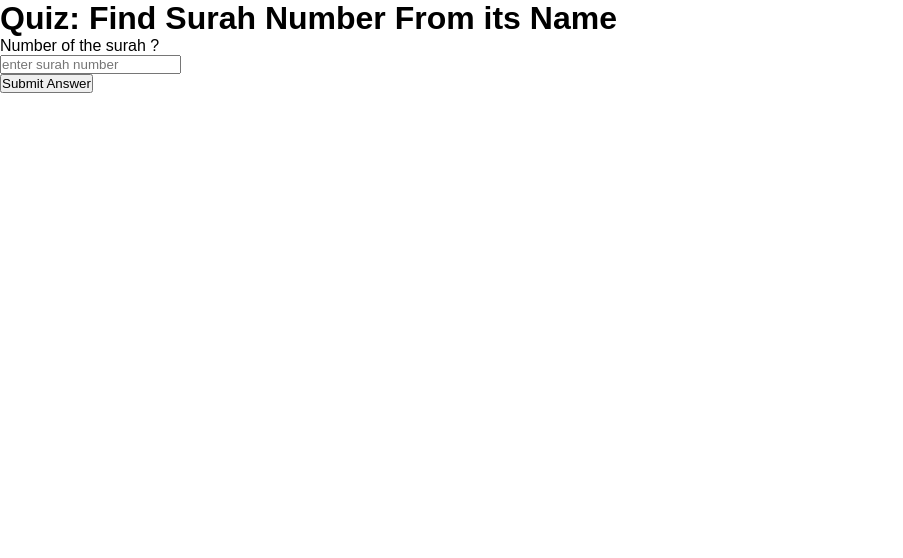
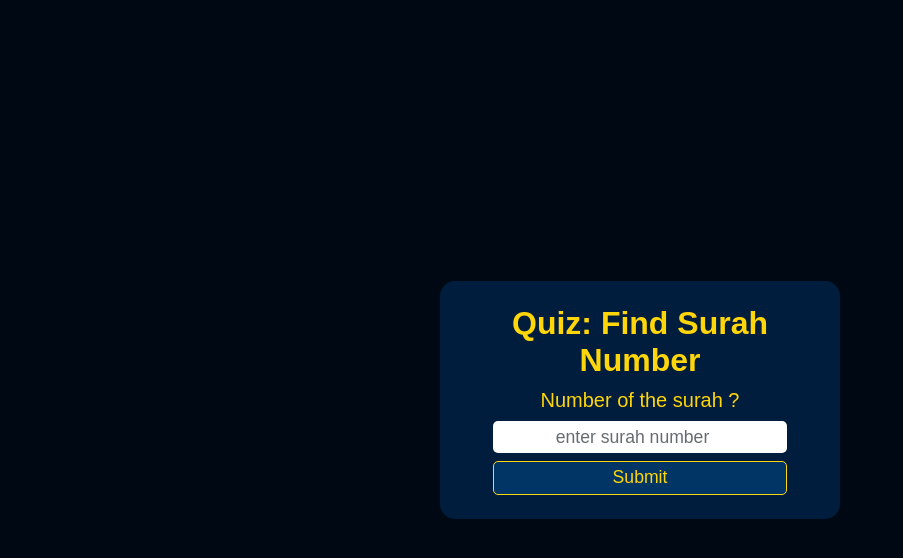
Before and after one commit to yamine-dr/Quran-revision-companion, a plain HTML site: page index.html in a window 1280 px wide. Shown: the whole page, without its empty margins (0-903 px from the left). Drawn offline with Linux system fonts and the light colour scheme; no server answers.

Commit message:
changed styling

```diff
--- a/index.html
+++ b/index.html
@@ -4,23 +4,35 @@
   <meta charset="UTF-8">
   <meta name="viewport" content="width=device-width, initial-scale=1.0">
   <title>Quran Quiz - Find Surah Number</title>
+  <!-- STYLING: 1) Tabler Icons CDN, 2) Local Styling -->
+  <link rel="stylesheet" href="https://cdnjs.cloudflare.com/ajax/libs/tabler-icons/3.53.0/tabler-icons.min.css" integrity="sha512-9kXhCyVau6cVzI3bqTqQpq/Noh9rglow449v4clfwG7su6SlWcQDK6617CC/k9zyvJyHMN1cM4tVHDTdS0LNQw==" crossorigin="anonymous" referrerpolicy="no-referrer">
   <link rel="stylesheet" href="styles.css">
 </head>
 <body>
-  <main>
-    <h1>Quiz: Find Surah Number From its Name</h1>
-    <section class="quiz">
-      <div class="quiz-card">
+  <div class="app">
+    <h1>Quiz: Find Surah Number</h1>
+    <main class="quiz">
+      <div class="quiz-inner">
         <p>
           Number of the surah <span id="surah-name"><!-- surah name here --></span>?
         </p>
-        <input id="answer-input" type="text" aria-label="Answer" placeholder="enter surah number">
-        <button id="submit-btn">Submit Answer</button>
-        <button id="next-btn">Next</button>
+        <input
+          type="number" min="1" max="114"
+          id="answer-input"
+          class="answer-input"
+          aria-label="Answer"
+          placeholder="enter surah number"
+        >
+        <div class="answer-btns">
+          <button id="submit-btn" class="btn" aria-label="Submit Answer">
+            Submit
+          </button>
+          <button id="next-btn" class="btn">Next Surah</button>
+        </div>
       </div>
-    </section>
-  </main>
+    </main>
+  </div>
 
-  <script type="module" src="script.js"></script>
+  <script src="script.js" type="module"></script>
 </body>
 </html>
--- a/script.js
+++ b/script.js
@@ -40,15 +40,19 @@ const submitBtn = document.getElementById("submit-btn");
 const nextBtn = document.getElementById("next-btn");
 
 function resetState() {
+  submitBtn.style.display = "block";
   nextBtn.style.display = "none";
-  answerInput.style.backgroundColor = "#eee";
+
   answerInput.value = "";
+  answerInput.style.backgroundColor = "#fff";
 }
 
 function handleAnswerSubmit(surahIndex) {
+  submitBtn.style.display = "none";
+  nextBtn.style.display = "block";
+
   const isRightAnswer = Number(answerInput.value) === surahIndex;
   answerInput.style.backgroundColor = isRightAnswer ? "green" : "red";
-  nextBtn.style.display = "block";
 }
 
 function startQuiz() {
--- a/styles.css
+++ b/styles.css
@@ -1,15 +1,96 @@
+/* VARIABLES */
+
+:root {
+  --c-gold: #FFD60A;
+  --c-dark-yellow: #FFC300;
+  --c-blue: #003566;
+  --c-navy: #001D3D;
+  --c-black: #000814;
+}
+
+/* LAYOUT */
+
 * {
   margin: 0;
   padding: 0;
   box-sizing: border-box;
 }
 
-body {
-  font-family: sans-serif;
+
+html, body {
+  height: 100%;
 }
 
-button {
+body {
+  display: flex;
+  text-align: center;
+  font-family: sans-serif;
+  background-color: var(--c-black);
+}
+
+.app {
+  margin: auto;
+  padding: 1.5rem 1rem;
+  width: 90%;
+  max-width: 400px;
+  color: var(--c-gold);
+  background-color: var(--c-navy);
+  border-radius: 15px;
+}
+
+.quiz-inner {
+  margin: auto;
+  display: flex;
+  flex-direction: column;
+  justify-content: center;
+  gap: 0.5rem;
+  width: 80%;
+  font-size: 1.25rem;
+}
+
+.answer-input {
+  padding: 0.3em;
+  text-align: center;
+  color: var(--c-black);
+  border: none;
+  border-radius: 5px;
+}
+.answer-input::placeholder {
+  /* for transparency of answer input placeholder */
+  color: color-mix(in srgb, currentColor 60%, transparent);
+}
+
+.btn {
   display: block;
+  padding: 0.3em;
+  width: 100%;
+  color: var(--c-gold);
+  background-color: var(--c-blue);
+  border: 1px solid var(--c-gold);
+  border-radius: 5px;
+  transition: transform 0.3s ease;
+}
+.btn:hover, .btn:focus {
+  cursor: pointer;
+  transform: scale(1.1);
+}
+.btn:active {
+  background-color: var(--c-black);
+}
+
+/* TYPOGRAPHY */
+
+h1 {
+  margin-bottom: 0.5rem;
+}
+
+#surah-name {
+  font-size: 1.1em;
+  font-weight: bold;
+}
+
+.answer-input, .btn {
+  font-size: 1.1rem;
 }
 
 #next-btn {
```
